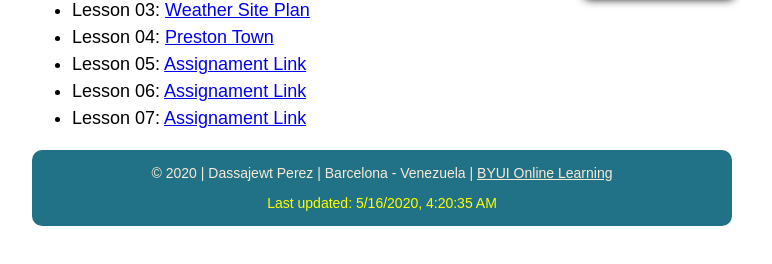
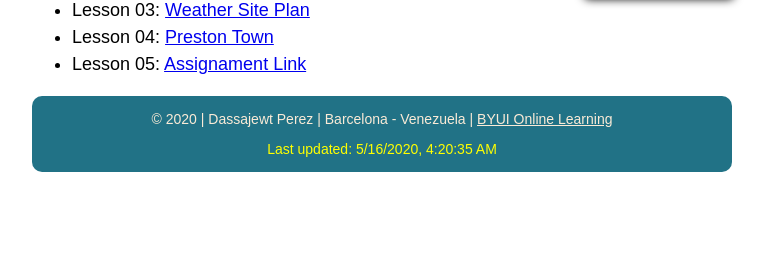
Before and after one commit to dassaperez/dassaperez.github.io, a plain HTML site: page index.html in a window 1280 px wide. Shown: the part 194-458 px from the top of the page, without its empty margins (258-1030 px from the left). Drawn offline with Linux system fonts and the light colour scheme.

```diff
--- a/index.html
+++ b/index.html
@@ -31,8 +31,6 @@
           <li>Lesson 03: <a href="lesson3/">Weather Site Plan</a></li>
           <li>Lesson 04: <a href="lesson4/preston-4.html">Preston Town</a></li>
           <li>Lesson 05: <a href="#">Assignament Link</a></li>
-          <li>Lesson 06: <a href="#">Assignament Link</a></li>
-          <li>Lesson 07: <a href="#">Assignament Link</a></li>
         </ul>
       </nav>
     </main>
```
